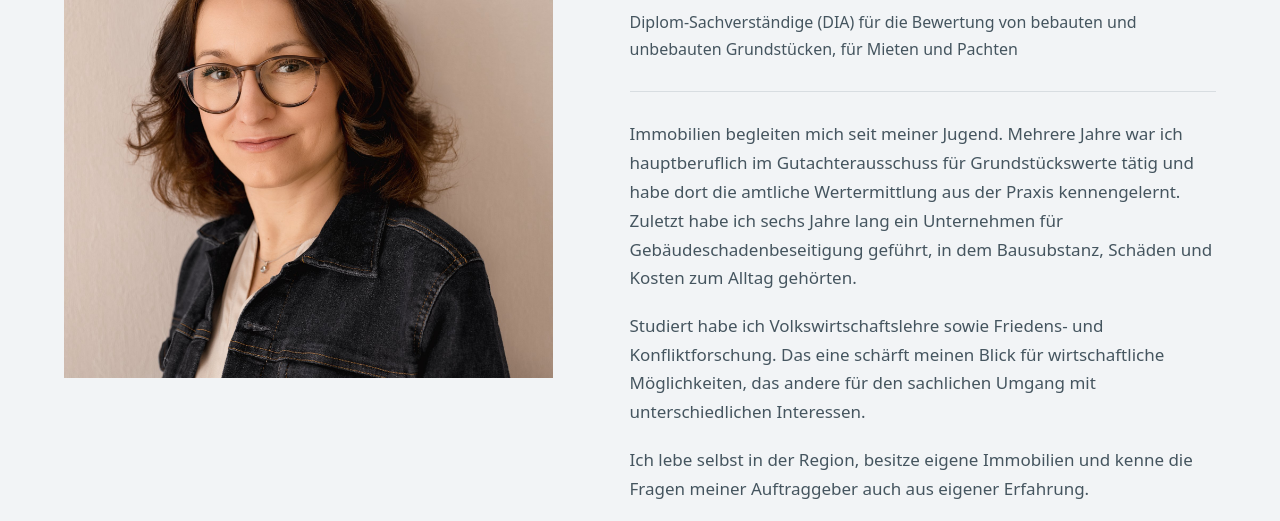
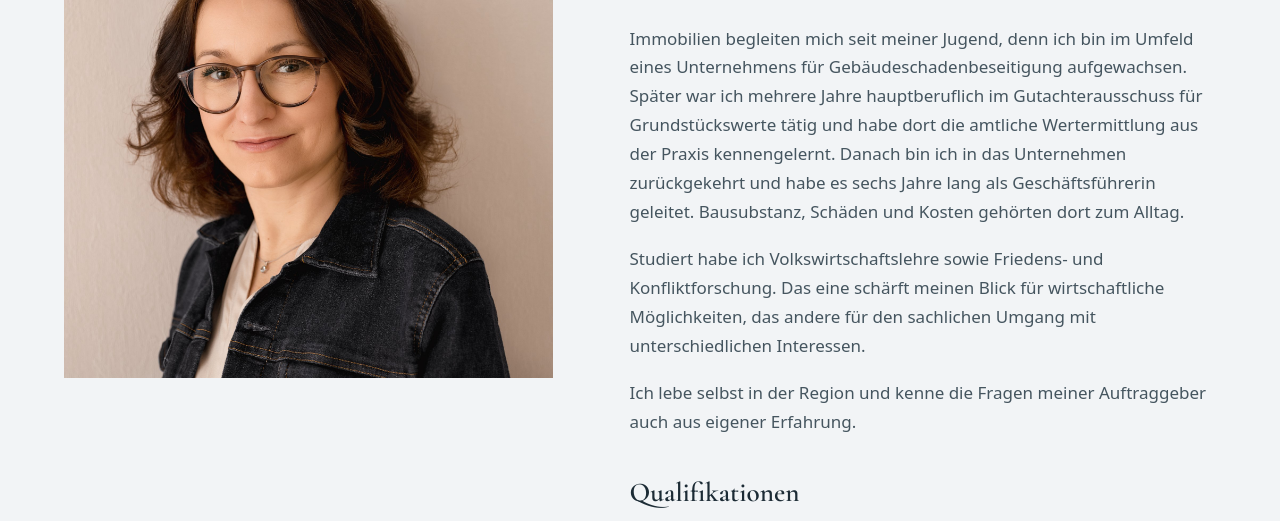
Before and after one commit to katrinworkert-lab/katrin-workert-website, an Astro site: page / in a window 1280 px wide. Shown: the part 8872-9393 px from the top of the page. Built offline with nearby package versions, Linux system fonts and the light colour scheme; Astro itself is replaced by a stand-in of ours.

Commit message:
Über mich: Titel unter dem Namen entfernt, Werdegang in zeitlicher Reihenfolge
- Werdegang beginnt mit dem Unternehmen, in dessen Umfeld Katrin aufgewachsen ist
- Gutachterausschuss, danach Rückkehr und sechs Jahre Geschäftsführung
- Ohne besitze eigene Immobilien und ohne Semester und Unterrichtsstunden

Co-Authored-By: Claude Opus 5.5 <noreply@anthropic.com>
Claude-Session: https://claude.ai/code/session_01H8WfLHyQ6Lozt7HHayJSDv

```diff
--- a/src/pages/index.astro
+++ b/src/pages/index.astro
@@ -316,17 +316,16 @@ const schema = {
       <div>
         <p class="eyebrow">Über mich</p>
         <h2>Katrin Workert</h2>
-        <p class="ueber-titel">{DIA}</p>
         <div class="ueber-text">
-          <p>Immobilien begleiten mich seit meiner Jugend. Mehrere Jahre war ich hauptberuflich im Gutachterausschuss für Grundstückswerte tätig und habe dort die amtliche Wertermittlung aus der Praxis kennengelernt. Zuletzt habe ich sechs Jahre lang ein Unternehmen für Gebäudeschadenbeseitigung geführt, in dem Bausubstanz, Schäden und Kosten zum Alltag gehörten.</p>
+          <p>Immobilien begleiten mich seit meiner Jugend, denn ich bin im Umfeld eines Unternehmens für Gebäudeschadenbeseitigung aufgewachsen. Später war ich mehrere Jahre hauptberuflich im Gutachterausschuss für Grundstückswerte tätig und habe dort die amtliche Wertermittlung aus der Praxis kennengelernt. Danach bin ich in das Unternehmen zurückgekehrt und habe es sechs Jahre lang als Geschäftsführerin geleitet. Bausubstanz, Schäden und Kosten gehörten dort zum Alltag.</p>
           <p>Studiert habe ich Volkswirtschaftslehre sowie Friedens- und Konfliktforschung. Das eine schärft meinen Blick für wirtschaftliche Möglichkeiten, das andere für den sachlichen Umgang mit unterschiedlichen Interessen.</p>
-          <p>Ich lebe selbst in der Region, besitze eigene Immobilien und kenne die Fragen meiner Auftraggeber auch aus eigener Erfahrung.</p>
+          <p>Ich lebe selbst in der Region und kenne die Fragen meiner Auftraggeber auch aus eigener Erfahrung.</p>
         </div>
 
         <div class="quali">
           <h3>Qualifikationen</h3>
           <ul>
-            <li>{DIA}, berufsbegleitender Studiengang der Deutschen Immobilien-Akademie an der Universität Freiburg (vier Semester, 400 Unterrichtsstunden). <a href="https://www.dia.de/de/657/?credential=0702371f-3c2c-4436-aa83-3ac7802f62c9" target="_blank" rel="noopener">Diplom ansehen<span class="sr"> (öffnet in neuem Tab)</span></a></li>
+            <li>{DIA}, berufsbegleitender Studiengang der Deutschen Immobilien-Akademie an der Universität Freiburg. <a href="https://www.dia.de/de/657/?credential=0702371f-3c2c-4436-aa83-3ac7802f62c9" target="_blank" rel="noopener">Diplom ansehen<span class="sr"> (öffnet in neuem Tab)</span></a></li>
             <li>Mehrjährige hauptberufliche Tätigkeit im Gutachterausschuss für Grundstückswerte, zunächst als Sachbearbeiterin, zuletzt als Vorsitzende</li>
             <li>Geschäftsführerin eines Unternehmens für Gebäudeschadenbeseitigung, 2020 bis 2026</li>
             <li>B.Sc. Volkswirtschaftslehre, M.A. Friedens- und Konfliktforschung</li>
--- a/src/styles/global.css
+++ b/src/styles/global.css
@@ -141,7 +141,6 @@ p { text-wrap: pretty; }
 .ueber-grid { display: grid; grid-template-columns: minmax(0, 6fr) minmax(0, 5fr); gap: clamp(2rem, 6vw, 5.5rem); align-items: start; }
 .ueber-photo { position: sticky; top: 6.5rem; }
 .ueber-photo img { width: 100%; aspect-ratio: 1 / 1; object-fit: cover; object-position: 76% 50%; }
-.ueber-titel { margin-top: 0.75rem; padding-bottom: 1.75rem; border-bottom: 1px solid var(--line); color: var(--ink-2); font-size: 1rem; }
 .ueber-text { margin-top: 1.75rem; display: grid; gap: 1.15rem; color: var(--ink-2); }
 .quali { margin-top: 2.5rem; }
 .quali h3 { margin-bottom: 0.9rem; }
```
